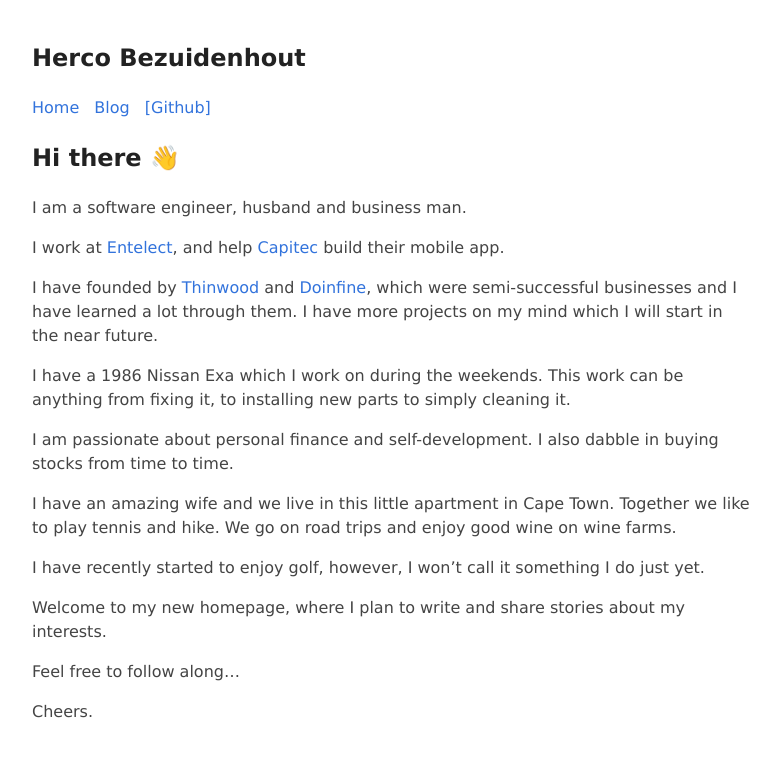
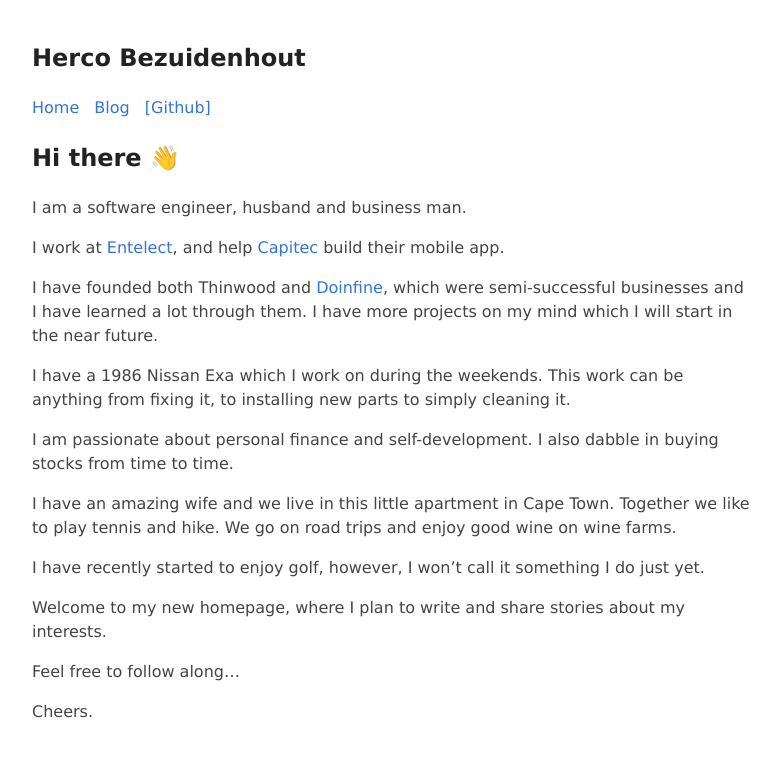
Before and after one commit to hercobezuidenhout/hercobezuidenhout.github.io, a Jekyll site: the page built from index.md, in a window 1280 px wide. Shown: the top 757 px of the page, without its empty margins (248-1028 px from the left). Built offline with Jekyll 4.4.1, drawn with Linux system fonts in a browser that asks for light colours.

Commit message:
Update index.md

```diff
--- a/index.md
+++ b/index.md
@@ -10,13 +10,13 @@ I am a software engineer, husband and business man.
 
 I work at [Entelect](https://entelect.co.za), and help [Capitec](https://capitecbank.co.za) build their mobile app.
 
-I have founded by [Thinwood](https://thinwood.co) and [Doinfine](https://doinfine.app), which were semi-successful businesses and I have learned a lot through them. I have more projects on my mind which I will start in the near future.
+I have founded both Thinwood and [Doinfine](https://doinfine.app), which were semi-successful businesses and I have learned a lot through them. I have more projects on my mind which I will start in the near future.
 
 I have a 1986 Nissan Exa which I work on during the weekends. This work can be anything from fixing it, to installing new parts to simply cleaning it.
 
 I am passionate about personal finance and self-development. I also dabble in buying stocks from time to time.
 
-I have an amazing wife and we live in this little apartment in Cape Town.  Together we like to play tennis and hike. We go on road trips and enjoy good wine on wine farms.
+I have an amazing wife and we live in this little apartment in Cape Town. Together we like to play tennis and hike. We go on road trips and enjoy good wine on wine farms.
 
 I have recently started to enjoy golf, however, I won't call it something I do just yet.
 
```
